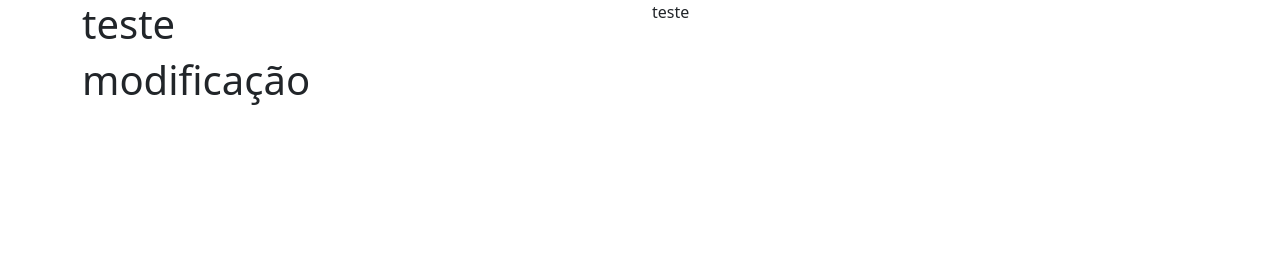
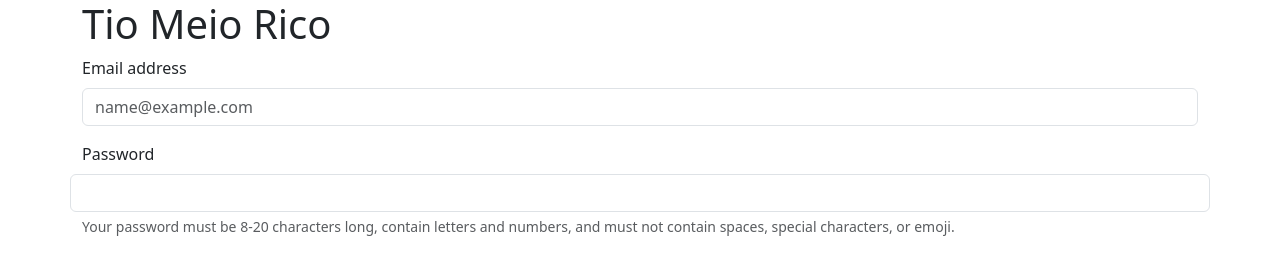
Before and after one commit to GabrielWalendolf/Work-Space, a plain HTML site: page sites/site_1/index.html in a window 1280 px wide. Drawn offline with nearby package versions, Linux system fonts and the light colour scheme.

Commit message:
Tio meio rico

```diff
--- a/sites/site_1/index.html
+++ b/sites/site_1/index.html
@@ -1,9 +1,9 @@
 <!DOCTYPE html>
 <html lang="pt-br">
   <head>
-    <meta charset="UTF-8" />
-    <meta name="viewport" content="width=device-width, initial-scale=1.0" />
-    <title>Documento</title>
+    <meta charset="utf-8" />
+    <meta name="viewport" content="width=device-width, initial-scale=1" />
+    <title>Tio meio rico</title>
     <link
       href="https://cdn.jsdelivr.net/npm/bootstrap@5.3.3/dist/css/bootstrap.min.css"
       rel="stylesheet"
@@ -14,14 +14,30 @@
   <body>
     <div class="container">
       <div class="row">
-        <div class="col">
-          <h1>teste</h1>
+        <div class="col-auto">
+          <h1>Tio Meio Rico</h1>
         </div>
-        <div class="col">
-          <p>teste</p>
+        <div class="mb-3">
+          <label for="exampleFormControlInput1" class="form-label"
+            >Email address</label
+          >
+          <input
+            type="email"
+            class="form-control"
+            id="exampleFormControlInput1"
+            placeholder="name@example.com"
+          />
         </div>
-        <div class="row">
-          <h1>modificação</h1>
+        <label for="inputPassword5" class="form-label">Password</label>
+        <input
+          type="password"
+          id="inputPassword5"
+          class="form-control"
+          aria-describedby="passwordHelpBlock"
+        />
+        <div id="passwordHelpBlock" class="form-text">
+          Your password must be 8-20 characters long, contain letters and
+          numbers, and must not contain spaces, special characters, or emoji.
         </div>
       </div>
     </div>
```
